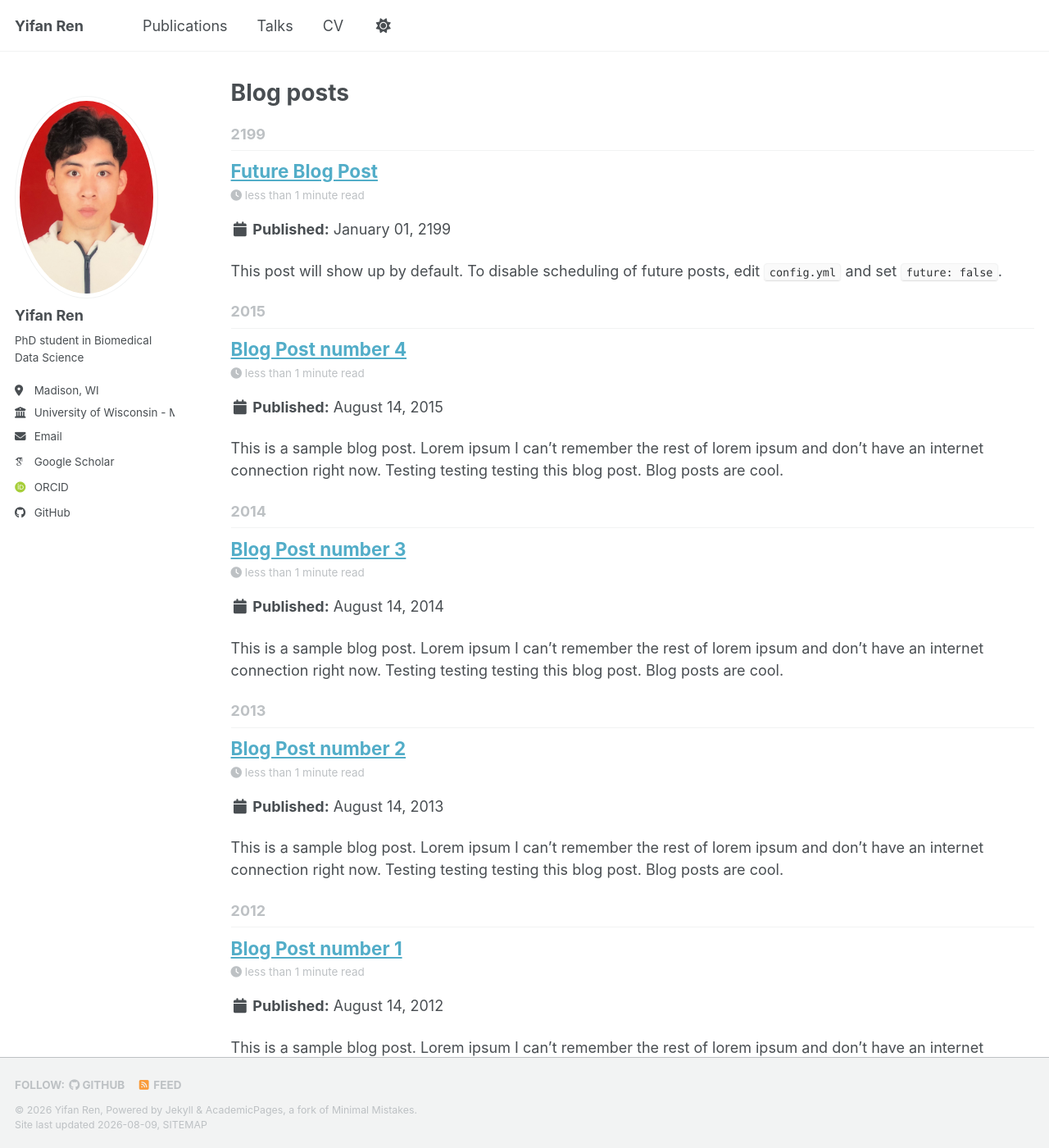
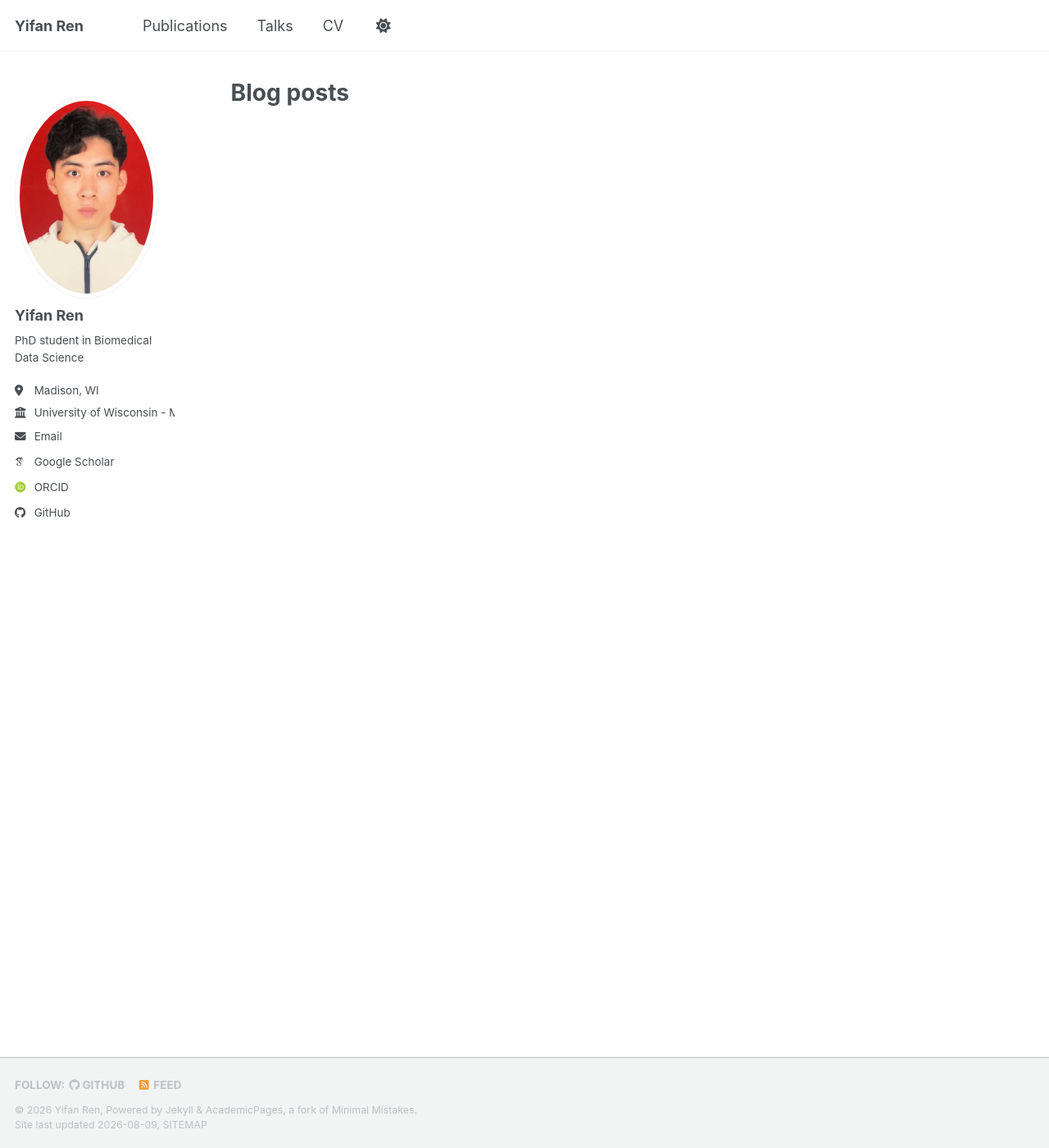
Before and after one commit to ryf0810/ryf0810.github.io, a Jekyll site: the page built from _pages/year-archive.html, in a window 1280 px wide and 1400 px high. Shown: the whole window at 82% size. Built offline with Jekyll 4.4.1, drawn with Linux system fonts in a browser that asks for light colours; some web fonts are replaced; a script bundle is joined from its source files by our own code; library files that are not in the unit come from our copies.

Commit message:
delete files

```diff
--- a/_posts/2012-08-14-blog-post-1.md
+++ /dev/null
@@ -1,20 +0,0 @@
----
-title: 'Blog Post number 1'
-date: 2012-08-14
-permalink: /posts/2012/08/blog-post-1/
-tags:
-  - cool posts
-  - category1
-  - category2
----
-
-This is a sample blog post. Lorem ipsum I can't remember the rest of lorem ipsum and don't have an internet connection right now. Testing testing testing this blog post. Blog posts are cool.
-
-Headings are cool
-======
-
-You can have many headings
-======
-
-Aren't headings cool?
-------
--- a/_posts/2013-08-14-blog-post-2.md
+++ /dev/null
@@ -1,20 +0,0 @@
----
-title: 'Blog Post number 2'
-date: 2013-08-14
-permalink: /posts/2013/08/blog-post-2/
-tags:
-  - cool posts
-  - category1
-  - category2
----
-
-This is a sample blog post. Lorem ipsum I can't remember the rest of lorem ipsum and don't have an internet connection right now. Testing testing testing this blog post. Blog posts are cool.
-
-Headings are cool
-======
-
-You can have many headings
-======
-
-Aren't headings cool?
-------
--- a/_posts/2014-08-14-blog-post-3.md
+++ /dev/null
@@ -1,20 +0,0 @@
----
-title: 'Blog Post number 3'
-date: 2014-08-14
-permalink: /posts/2014/08/blog-post-3/
-tags:
-  - cool posts
-  - category1
-  - category2
----
-
-This is a sample blog post. Lorem ipsum I can't remember the rest of lorem ipsum and don't have an internet connection right now. Testing testing testing this blog post. Blog posts are cool.
-
-Headings are cool
-======
-
-You can have many headings
-======
-
-Aren't headings cool?
-------
--- a/_posts/2199-01-01-future-post.md
+++ /dev/null
@@ -1,11 +0,0 @@
----
-title: 'Future Blog Post'
-date: 2199-01-01
-permalink: /posts/2012/08/blog-post-4/
-tags:
-  - cool posts
-  - category1
-  - category2
----
-
-This post will show up by default. To disable scheduling of future posts, edit `config.yml` and set `future: false`.
```
Also changed, not shown: _pages/talks.md (+1 -1 lines), _portfolio/portfolio-1.md (deleted, +0 -7 lines), _portfolio/portfolio-2.html (deleted, +0 -7 lines), _posts/2015-08-14-blog-post-4.md (deleted, +0 -20 lines), _publications/1-micronuclei_detection.md (deleted, +0 -13 lines), _talks/2012-03-01-talk-1.md (deleted, +0 -11 lines), _talks/2013-03-01-tutorial-1.md (deleted, +0 -13 lines), _talks/2014-02-01-talk-2.md (deleted, +0 -13 lines), _talks/2014-03-01-talk-3.md (deleted, +0 -11 lines).
